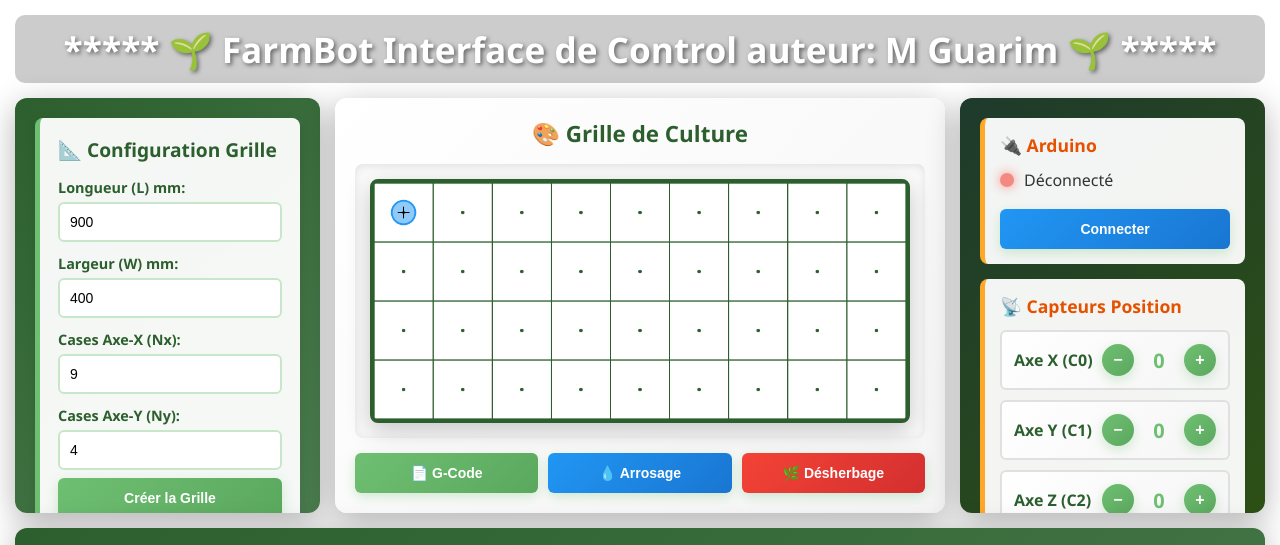
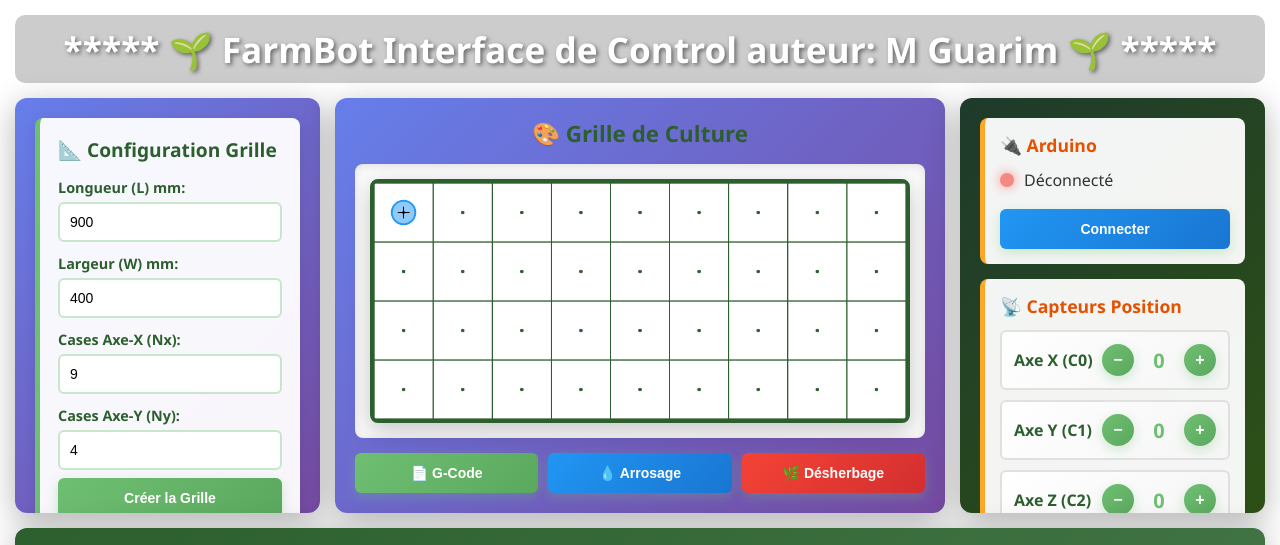
Before and after one commit to guarim/Farm-duino, a plain HTML site: page claude-v2.html in a window 1280 px wide. Shown: the top 545 px of the page. Drawn offline with Linux system fonts and the light colour scheme.

Commit message:
Update claude-v2.html

```diff
--- a/claude-v2.html
+++ b/claude-v2.html
@@ -8,7 +8,7 @@
         * { margin: 0; padding: 0; box-sizing: border-box; }
         body {
             font-family: 'Segoe UI', Tahoma, Geneva, Verdana, sans-serif;
-            background: linear-gradient(135deg, #667eea 0%, #764ba2 100%)
+             background: linear-gradient(135deg, #667eea 0%, #764ba2 100%)
             min-height: 100vh;
             color: #333;
         }
@@ -37,7 +37,7 @@
 
         /* COLONNE GAUCHE - PARAMÈTRES */
         .left-panel {
-            background: linear-gradient(135deg, #2c5f2d 0%, #4a7c4e 100%);
+            background: linear-gradient(135deg, #667eea 0%, #764ba2 100%);
             border-radius: 12px;
             padding: 20px;
             box-shadow: 0 8px 32px rgba(0,0,0,0.3);
@@ -185,7 +185,7 @@
 
         /* COLONNE CENTRE - GRILLE */
         .center-panel {
-            background: linear-gradient(135deg, #ffffff 0%, #f5f5f5 100%);
+            background: linear-gradient(135deg, #667eea 0%, #764ba2 100%);
             border-radius: 12px;
             padding: 20px;
             box-shadow: 0 8px 32px rgba(0,0,0,0.3);
```
